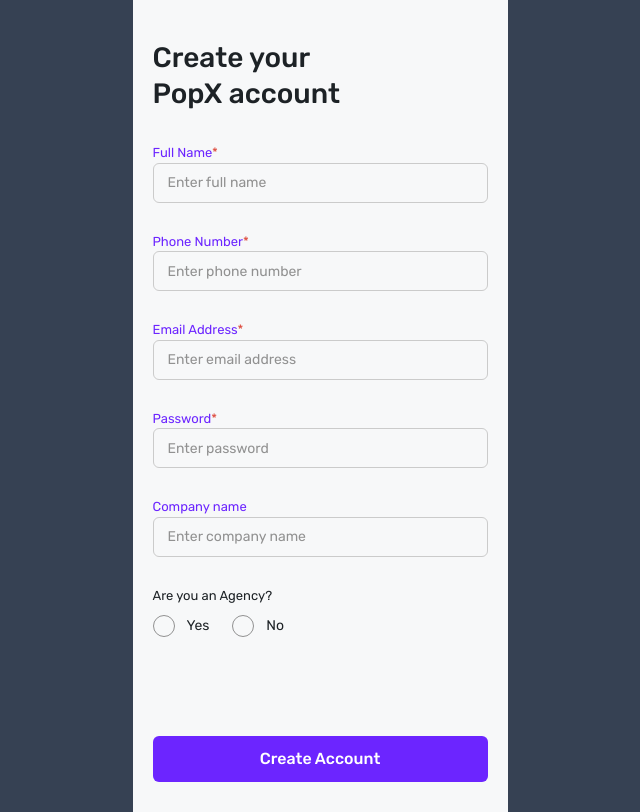
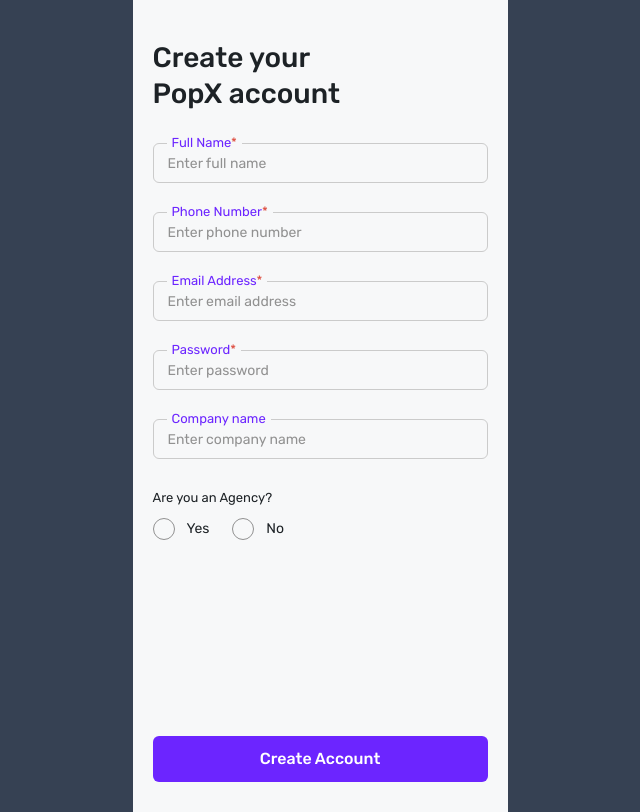
Before and after one commit to DebabrataBanik/PopX-signup-ui, a React (Vite) app: page /signup in a window 1280 px wide. Shown: the whole page, without its empty margins (320-960 px from the left). Built offline with nearby package versions, Linux system fonts and the light colour scheme.

Commit message:
fix tailwind and add styles

```diff
--- a/src/components/LoginPage.jsx
+++ b/src/components/LoginPage.jsx
@@ -29,16 +29,15 @@ function LoginPage() {
           <p className='font-rubik text-[#1D2226]/60 font-normal text-[18px]'>Lorem ipsum dolor sit amet, consectetur adipiscing elit,</p>
         </div>
         <form className='flex flex-col gap-[23px]' onSubmit={handleSubmit}>
-          <label htmlFor='email'>
-            <span>Email Address</span>
+          <label htmlFor='email' className="relative">
+            <span className="absolute-label">Email Address</span>
             <input type='text' id='email' name='email' placeholder='Enter email address' onChange={handleChange} />
           </label>
-          <label htmlFor='password'>
-            <span>Password</span>
+          <label htmlFor='password' className="relative">
+            <span className="absolute-label">Password</span>
             <input type='password' id='password' name='password' placeholder='Enter password' onChange={handleChange} />
           </label>
           <button
-            type='submit'
             disabled={!isValid}
             className={`-mt-[9px] font-medium ${isValid ? "bg-[#6C25FF]" : "bg-[#CBCBCB] cursor-not-allowed"} text-white`}
           >
--- a/src/components/ProfilePage.jsx
+++ b/src/components/ProfilePage.jsx
@@ -2,11 +2,11 @@
 
 function ProfilePage() {
   return (
-    <div>
+    <div className="relative">
         <header className='w-full h-[68px] pl-[19px] pt-[27px] pb-[19px] bg-white shadow-header mb-[30px]'>
           <h2 className='text-[18px] leading-[21px] text-[#1D2226]'>Account Settings</h2>
         </header>
-        <section className='pl-5 pr-[18px] flex flex-col gap-[30px]'>
+        <section className='pl-5 pr-[18px] flex flex-col gap-[30px] pb-5 border-0 border-b custom-dash'>
           <div className='flex gap-5'>
             <div className='w-[76px] h-[76px] relative'>
               <img src='/Ellipse 114.png' alt='Headshot of Mary Doe' />
@@ -21,6 +21,7 @@ function ProfilePage() {
             <p className='text-sm text-[#1D2226]'>Lorem Ipsum Dolor Sit Amet, Consetetur Sadipscing Elitr, Sed Diam Nonumy Eirmod Tempor Invidunt Ut Labore Et Dolore Magna Aliquyam Erat, Sed Diam</p>
           </div>
         </section>
+        <div className="absolute custom-dash bottom-9 left-0 w-full border-0 border-b"></div>
     </div>
   )
 }
--- a/src/components/SignUpPage.jsx
+++ b/src/components/SignUpPage.jsx
@@ -28,7 +28,8 @@ function SignUpPage() {
     }))
   }
 
-  function handleSubmit(){
+  function handleSubmit(e){
+    e.preventDefault();
     if(isValid) navigate('/profile');
   }
 
@@ -39,24 +40,24 @@ function SignUpPage() {
         <form onSubmit={handleSubmit} className='flex flex-col justify-between grow'>
 
           <div className="flex flex-col gap-[29px] mt-[31px]">
-            <label htmlFor='fullname'>
-              <span>Full Name<span className='text-[#DD4A3D]'>*</span></span>
+            <label className="relative" htmlFor='fullname'>
+              <span className="absolute-label">Full Name<span className='text-[#DD4A3D]'>*</span></span>
               <input onChange={handleChange} type='text' name='fullname' id='fullname' placeholder='Enter full name' />
             </label>
-            <label htmlFor='phone'>
-              <span>Phone Number<span className='text-[#DD4A3D]'>*</span></span>
+            <label className="relative" htmlFor='phone'>
+              <span className="absolute-label">Phone Number<span className='text-[#DD4A3D]'>*</span></span>
               <input onChange={handleChange} type='text' name='phone' id='phone' placeholder='Enter phone number' />
             </label>
-            <label htmlFor='email'>
-              <span>Email Address<span className='text-[#DD4A3D]'>*</span></span>
+            <label className="relative" htmlFor='email'>
+              <span className="absolute-label">Email Address<span className='text-[#DD4A3D]'>*</span></span>
               <input onChange={handleChange} type='text' name='email' id='email' placeholder='Enter email address' />
             </label>
-            <label htmlFor='password'>
-              <span>Password<span className='text-[#DD4A3D]'>*</span></span>
+            <label className="relative" htmlFor='password'>
+              <span className="absolute-label">Password<span className='text-[#DD4A3D]'>*</span></span>
               <input onChange={handleChange} type='password' name='password' id='password' placeholder='Enter password' />
             </label>
-            <label htmlFor='company'>
-              <span>Company name</span>
+            <label className="relative" htmlFor='company'>
+              <span className="absolute-label">Company name</span>
               <input onChange={handleChange} type='text' name='company' id='company' placeholder='Enter company name' />
             </label>
 
@@ -75,7 +76,7 @@ function SignUpPage() {
               </div>
             </div>
           </div>
-          <button className={`bg-[#6C25FF] ${!isValid ? 'cursor-not-allowed' : ''} text-white font-medium mt-auto`}>Create Account</button>
+          <button disabled={!isValid} aria-disabled={!isValid} className={`bg-[#6C25FF] ${!isValid ? 'cursor-not-allowed' : ''} text-white font-medium mt-auto`}>Create Account</button>
         </form>
       </div>
 
--- a/src/index.css
+++ b/src/index.css
@@ -82,6 +82,9 @@ body{
     }
   }
 
+}
+
+@layer utilities{
   .absolute-img{
     position: absolute;
     bottom: 3px;
@@ -90,4 +93,21 @@ body{
     width: 21px;
     height: 23px;
   }
+
+  .absolute-label{
+    position: absolute;
+    left: 14px;
+    padding-inline: 5px;
+    top: -10px;
+    background-color: var(--gray-100);
+  }
+
+  .custom-dash{
+    border-bottom: 1px dashed transparent;
+    border-image: repeating-linear-gradient(
+      to right,
+      #CBCBCB 0 4px,
+      transparent 4px 8px
+    ) 1;
+  }
 }
```
